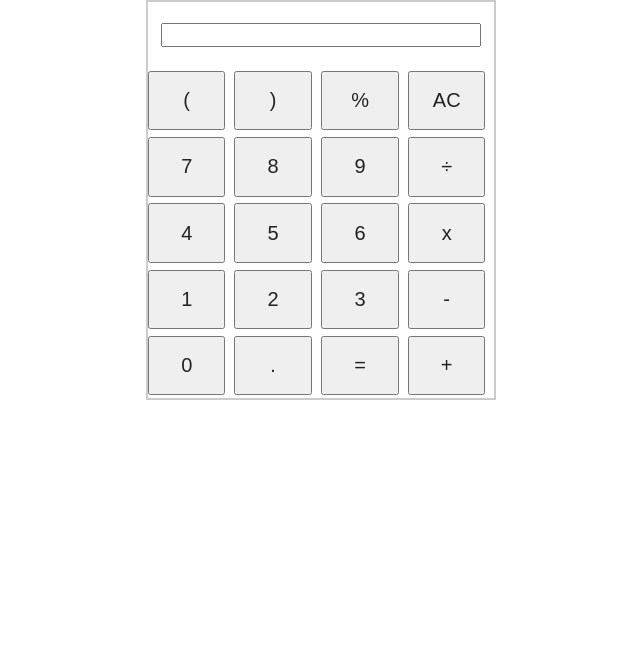
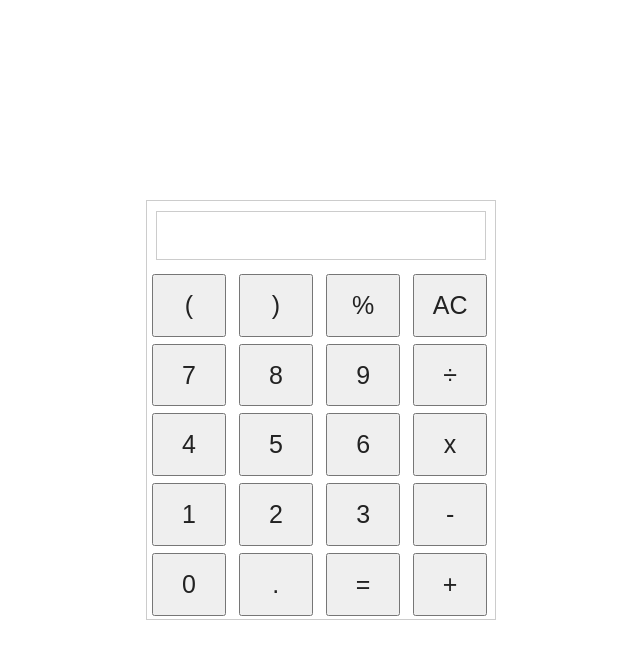
Before and after one commit to Mathieu-Pluquet/calculette, a plain HTML site: page index.html in a window 1280 px wide. Shown: the whole page, without its empty margins (319-959 px from the left). Drawn offline with nearby package versions, Linux system fonts and the light colour scheme.

Commit message:
finish html

```diff
--- a/css/main.css
+++ b/css/main.css
@@ -97,45 +97,49 @@ textarea {
    .calculatrice
    {
            width:350px;
-           height:400px;
-           border:2px solid #CCCCCC;
+           height:420px;
+           border:1px solid #CCCCCC;
            margin:auto;
            padding-left:5px;
            padding-bottom:5px;
+           margin-top: 200px;
    }
    .calculatrice td
    {
-           height:16.66%;
+           height:16%;
    }
-   .td_resultat
+   .res
    {
            text-align:center;
    }
    .resultat
    {
-           width:90%;
+           width:93%;
+           height: 65%;
            text-align:right;
+           border: 1.5px solid #CCCCCC;
    }
-   .td_calculs
-   {
-           text-align:center;
-   }
+
    .calculs
    {
            width:90%;
            text-align:left;
    }
-   .td_btn
+   .boutton
    {
            width:25%;
            height:100%;
+
    }
    .btn
    {
-           width:90%;
+           width:85%;
            height:90%;
-           font-size:20px;
+           font-size:25px;
+           margin-left: 5px;
+
    }
+
 
 
 
--- a/index.html
+++ b/index.html
@@ -23,78 +23,78 @@
         <!-- Add your site or application content here -->
         <table class="calculatrice" id="calc">
             <tr>
-                <td colspan="4" class="td_resultat">
-                    <input type="text" readonly="readonly" name="resultat" id="resultat" class="resultat" onkeydown="javascript:key_detect_calc('calc',event);" />
+                <td colspan="4" class="res">
+                    <input type="text" name="resultat" id="resultat" class="resultat"  />
                 </td>
             </tr>
             <tr>
-                <td class="td_btn">
-                        <input type="button" class="btn" value="(" onclick="javascript:f_calc('calc','ce');" />
+                <td class="boutton">
+                        <input type="button" class="btn lol" value="(" />
                 </td>
-                <td class="td_btn">
-                        <input type="button" class="btn" value=")" onclick="javascript:f_calc('calc','nbs');" />
+                <td class="boutton">
+                        <input type="button" class="btn" value=")" />
                 </td>
-                <td class="td_btn">
-                        <input type="button" class="btn" value="%" onclick="javascript:f_calc('calc','%');" />
+                <td class="boutton">
+                        <input type="button" class="btn" value="%"  />
                 </td>
-                <td class="td_btn">
-                        <input type="button" class="btn" value="AC" onclick="javascript:f_calc('calc','+');" />
+                <td class="boutton">
+                        <input type="button" class="btn" value="AC" />
                 </td>
             </tr>
             <tr>
-                <td class="td_btn">
-                        <input type="button" class="btn" value="7" onclick="javascript:add_calc('calc',7);" />
+                <td class="boutton">
+                        <input type="button" class="btn" value="7"  />
                 </td>
-                <td class="td_btn">
-                        <input type="button" class="btn" value="8" onclick="javascript:add_calc('calc',8);" />
+                <td class="boutton">
+                        <input type="button" class="btn" value="8" />
                 </td>
-                <td class="td_btn">
-                        <input type="button" class="btn" value="9" onclick="javascript:add_calc('calc',9);" />
+                <td class="boutton">
+                        <input type="button" class="btn" value="9"  />
                 </td>
-                <td class="td_btn">
-                        <input type="button" class="btn" value="&divide" onclick="javascript:f_calc('calc','-');" />
+                <td class="boutton">
+                        <input type="button" class="btn" value="&divide"  />
                 </td>
             </tr>
                         <tr>
-                <td class="td_btn">
-                        <input type="button" class="btn" value="4" onclick="javascript:add_calc('calc',4);" />
+                <td class="boutton">
+                        <input type="button" class="btn" value="4"/>
                 </td>
-                <td class="td_btn">
-                        <input type="button" class="btn" value="5" onclick="javascript:add_calc('calc',5);" />
+                <td class="boutton">
+                        <input type="button" class="btn" value="5"  />
                 </td>
-                <td class="td_btn">
-                        <input type="button" class="btn" value="6" onclick="javascript:add_calc('calc',6);" />
+                <td class="boutton">
+                        <input type="button" class="btn" value="6" />
                 </td>
-                <td class="td_btn">
-                        <input type="button" class="btn" value="x" onclick="javascript:f_calc('calc','*');" />
+                <td class="boutton">
+                        <input type="button" class="btn" value="x" />
                 </td>
             </tr>
             <tr>
-                <td class="td_btn">
-                        <input type="button" class="btn" value="1" onclick="javascript:add_calc('calc',1);" />
+                <td class="boutton">
+                        <input type="button" class="btn" value="1" />
                 </td>
-                <td class="td_btn">
-                        <input type="button" class="btn" value="2" onclick="javascript:add_calc('calc',2);" />
+                <td class="boutton">
+                        <input type="button" class="btn" value="2" />
                 </td>
-                <td class="td_btn">
-                        <input type="button" class="btn" value="3" onclick="javascript:add_calc('calc',3);" />
+                <td class="boutton">
+                        <input type="button" class="btn" value="3" />
                 </td>
-                <td class="td_btn">
-                        <input type="button" class="btn" value="-" onclick="javascript:f_calc('calc','');" />
+                <td class="boutton">
+                        <input type="button" class="btn" value="-" />
                 </td>
             </tr>
             <tr>
-                <td class="td_btn">
-                        <input type="button" class="btn" value="0" onclick="javascript:add_calc('calc',0);" />
+                <td class="boutton">
+                        <input type="button" class="btn" value="0" />
                 </td>
-                <td class="td_btn">
-                        <input type="button" class="btn" value="." onclick="javascript:f_calc('calc','+-');" />
+                <td class="boutton">
+                        <input type="button" class="btn" value="." />
                 </td>
-                <td class="td_btn">
-                        <input type="button" class="btn" value="=" onclick="javascript:add_calc('calc','.');" />
+                <td class="boutton">
+                        <input type="button" class="btn" value="="  />
                 </td>
-                <td class="td_btn">
-                        <input type="button" class="btn" value="+" onclick="javascript:f_calc('calc','=');" />
+                <td class="boutton">
+                        <input type="button" class="btn" value="+"  />
                 </td>
             </tr>
         </table>
```
